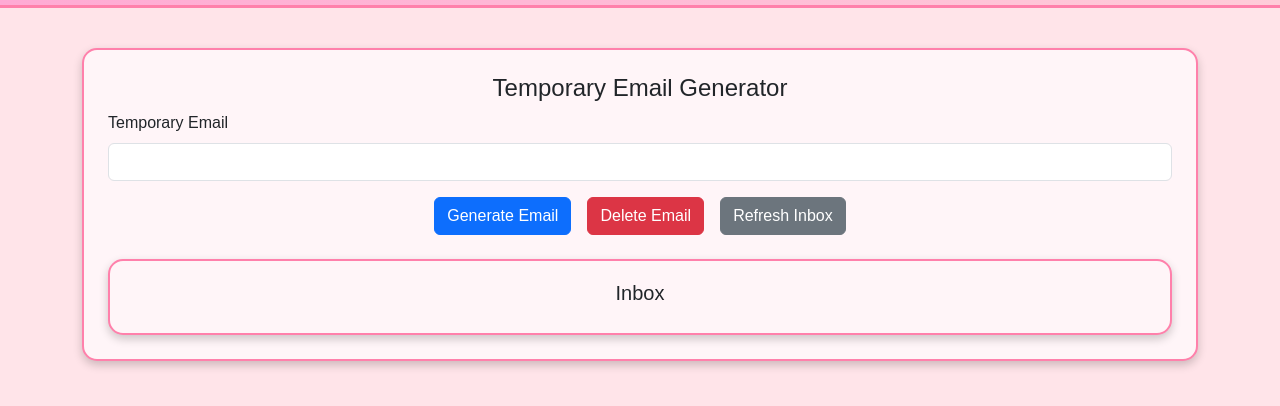
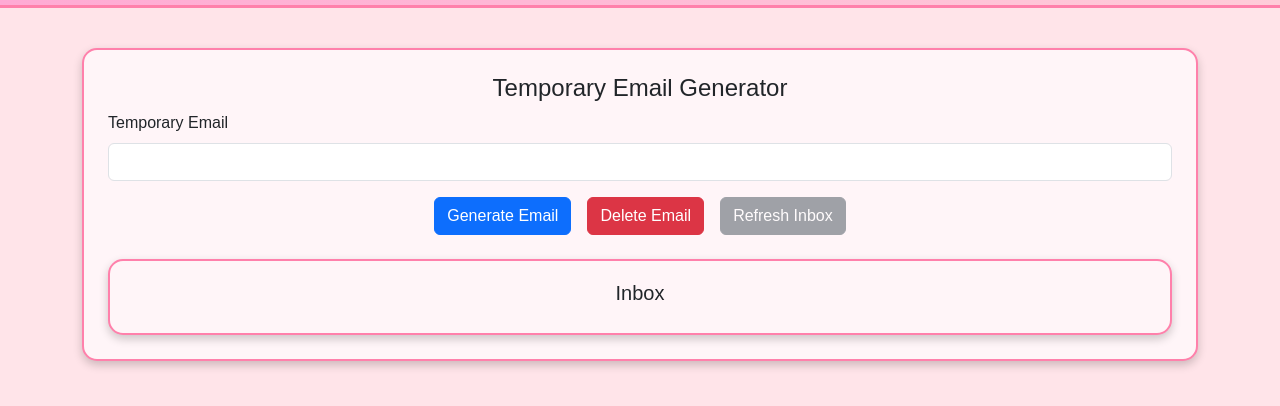
Before and after one commit to Lucifurge/PyeulMails, a plain HTML site: page index.html in a window 1280 px wide. Shown: the part 80-486 px from the top of the page. Drawn offline with nearby package versions, Linux system fonts and the light colour scheme; some packages are replaced by stand-ins of ours; a script that the page names is missing.

Commit message:
Update index.html

```diff
--- a/index.html
+++ b/index.html
@@ -77,7 +77,7 @@
             <div class="d-flex justify-content-center">
                 <button id="generateBtn" class="btn btn-primary mx-2">Generate Email</button>
                 <button id="deleteBtn" class="btn btn-danger mx-2">Delete Email</button>
-                <button id="refreshBtn" class="btn btn-secondary mx-2">Refresh Inbox</button>
+                <button id="refreshBtn" class="btn btn-secondary mx-2" disabled>Refresh Inbox</button>
             </div>
             <div class="inbox-container mt-4">
                 <h5 class="text-center">Inbox</h5>
@@ -92,6 +92,7 @@
                 .then(response => {
                     const email = response.data.email;
                     document.getElementById('emailDisplay').value = email;
+                    document.getElementById('refreshBtn').disabled = false;  // Enable refresh after email is generated
                     fetchMessages(email);  // Start checking messages after email is generated
                 })
                 .catch(error => {
```
